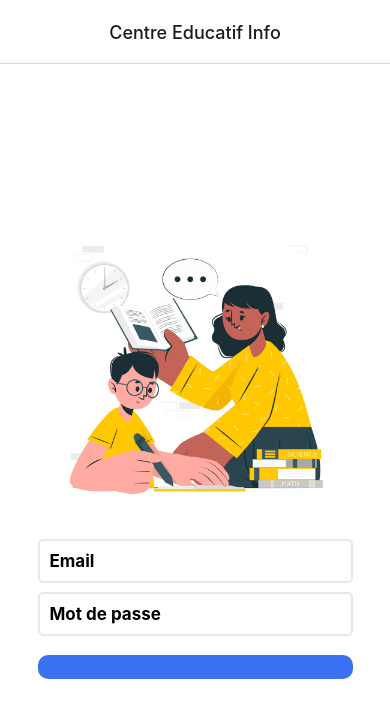
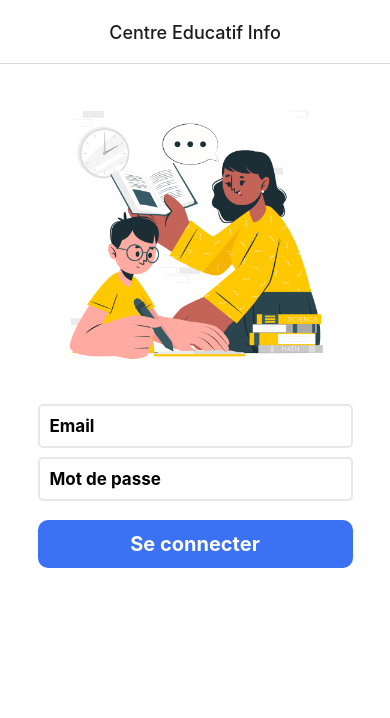
Before and after one commit to rachidamrani/educatif-info, a React Native app: screen /LoginScreen in a window 390 px wide. Shown: the top 718 px of the page. Built offline with nearby package versions, Linux system fonts and the light colour scheme.

Commit message:
handle logout button

```diff
--- a/screens/LoginScreen.js
+++ b/screens/LoginScreen.js
@@ -3,8 +3,13 @@ import logo from '../assets/learner.jpg'
 import Button from '../components/Button'
 import Input from '../components/Input'
 
-const LoginScreen = () => {
+const LoginScreen = ({ navigation }) => {
   const { height } = useWindowDimensions()
+
+  function handleLogin() {
+    navigation.navigate('WelcomeScreen')
+  }
+
   return (
     <View style={styles.container}>
       <Image
@@ -23,7 +28,7 @@ const LoginScreen = () => {
           secureTextEntry: true,
         }}
       />
-      <Button />
+      <Button onClick={handleLogin} title='Se connecter' />
     </View>
   )
 }
@@ -33,7 +38,7 @@ export default LoginScreen
 const styles = StyleSheet.create({
   container: {
     flex: 1,
-    justifyContent: 'center',
+    // justifyContent: 'center',
     alignItems: 'center',
     padding: 20,
   },
```
